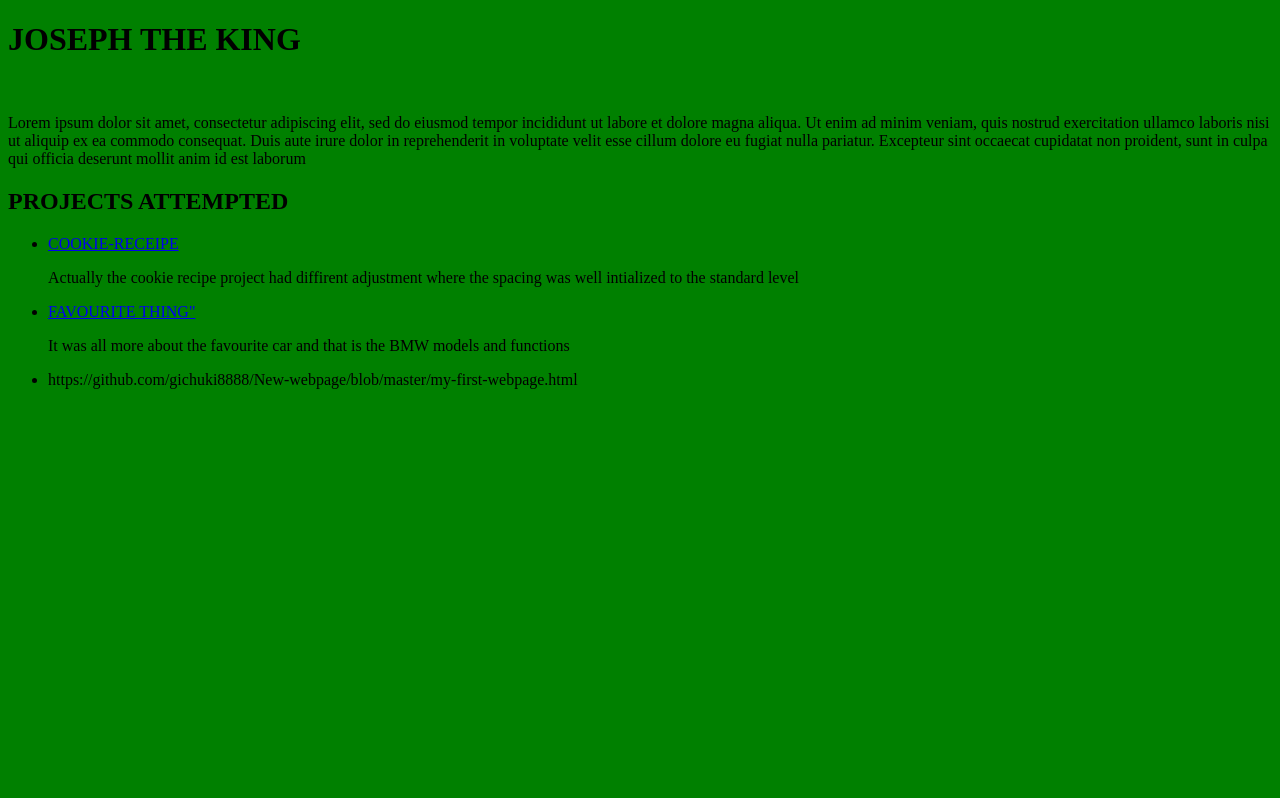
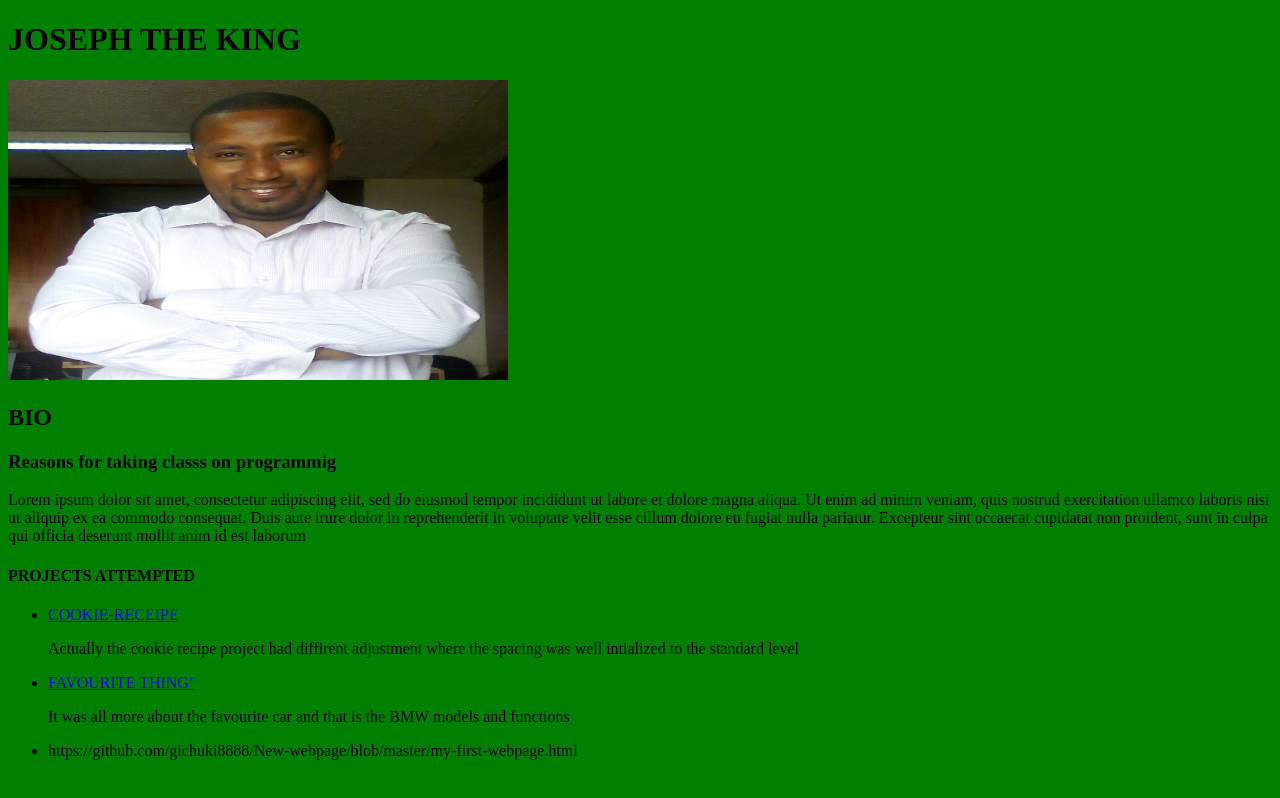
Before and after one commit to gichuki8888/gichuki8888.github.io, a plain HTML site: page here-come-joe.html in a window 1280 px wide. Drawn offline with Linux system fonts and the light colour scheme.

Commit message:
image add

```diff
--- a/here-come-joe.html
+++ b/here-come-joe.html
@@ -1,22 +1,23 @@
 <!DOCTYPE html>
 <html>
   <head>
-    <style>
 
-    </style>
     <meta charset="utf-8">
     <title>JOE MFALME</title>
     <link rel="stylesheet" href="css/styles.css" type="text/css">
     <h1>JOSEPH THE KING </h1>
 
-    <img src>
+     <img src="IMG_20170320_105149_027.JPG" alt="HTML5 Icon" width="500" height="300">
   </head>
 
 
     <body>
+      <h2> BIO</h2>
+      <p></p>
+      <h3>Reasons for taking classs on programmig</h3>
 
       <p>Lorem ipsum dolor sit amet, consectetur adipiscing elit, sed do eiusmod tempor incididunt ut labore et dolore magna aliqua. Ut enim ad minim veniam, quis nostrud exercitation ullamco laboris nisi ut aliquip ex ea commodo consequat. Duis aute irure dolor in reprehenderit in voluptate velit esse cillum dolore eu fugiat nulla pariatur. Excepteur sint occaecat cupidatat non proident, sunt in culpa qui officia deserunt mollit anim id est laborum</p>
-      <h2>PROJECTS ATTEMPTED</h2>
+      <h4>PROJECTS ATTEMPTED</h4>
       <ul>
         <li>  <a href="https://github.com/gichuki8888/cookieman/blob/master/cookie-recipe.html">COOKIE-RECEIPE</a>
         </li>
```
Also changed, not shown: IMG_20170320_105149_027.JPG (added).
